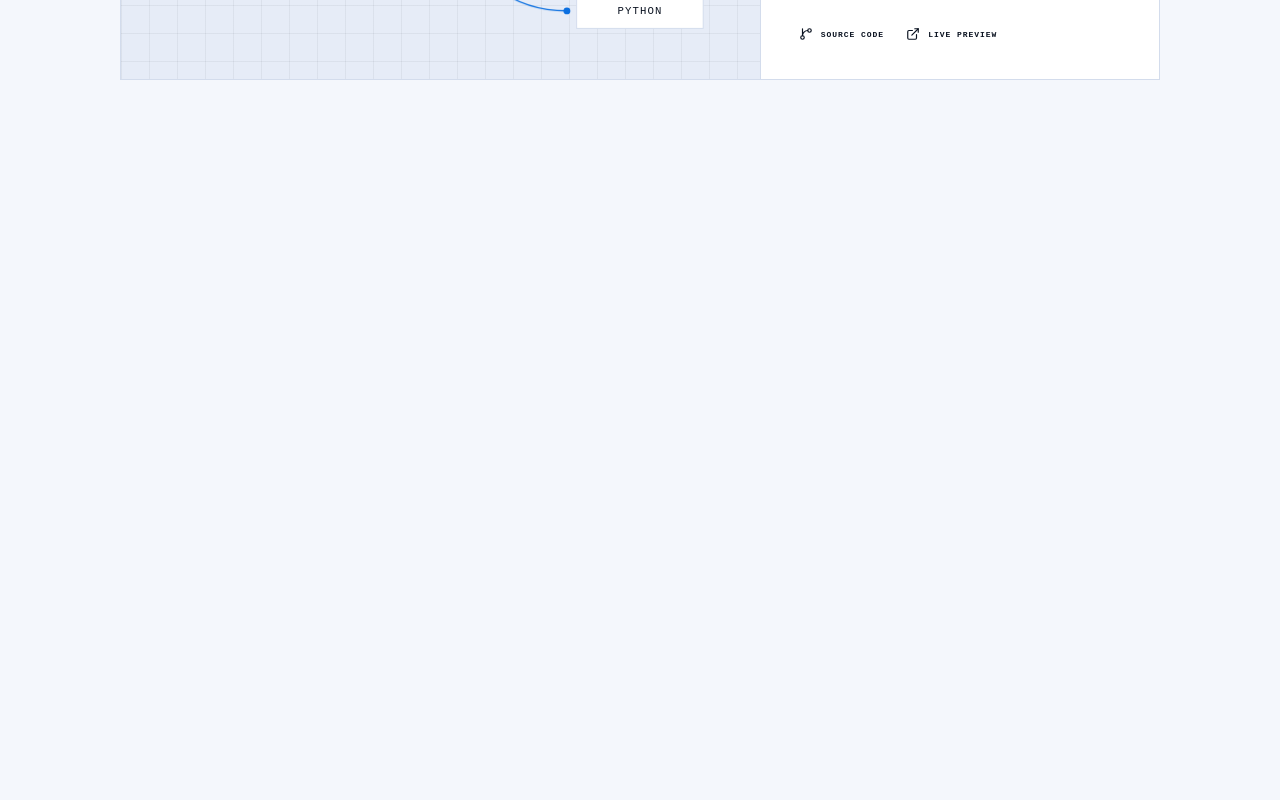
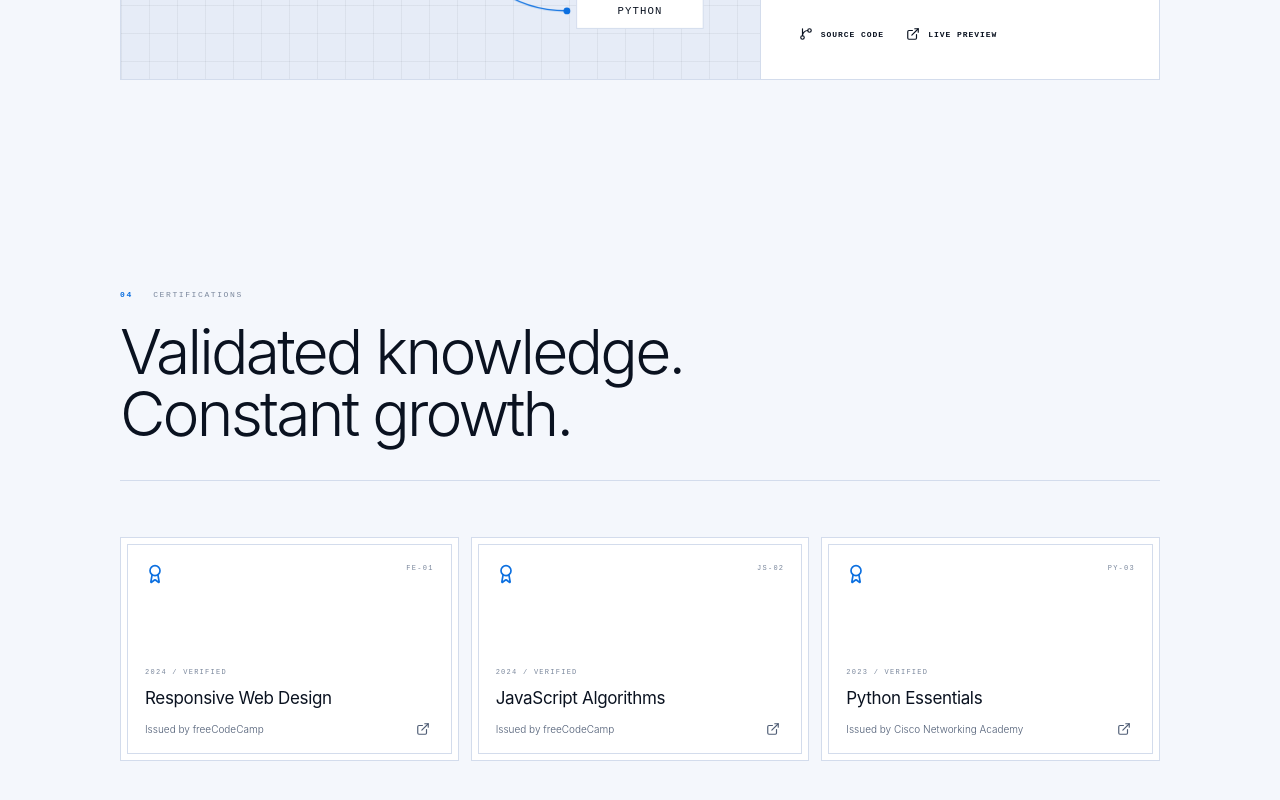
Before and after one commit to AlanGlen07/agre-portfolio, a React (Vite) app in the folder agre-portfolio/: page / in a window 1280 px wide. Shown: the part 3125-3925 px from the top of the page. Before the commit the page ends 3325 px from the top, so only its background shows below. Built offline with nearby package versions, Linux system fonts and the light colour scheme.

Commit message:
added the certificates sections

```diff
--- a/agre-portfolio/src/App.jsx
+++ b/agre-portfolio/src/App.jsx
@@ -3,6 +3,7 @@ import Hero from "./sections/hero/hero";
 import About from "./sections/about/about";
 import Skills from "./sections/skills/skills";
 import Projects from "./sections/projects/projects";
+import Certificates from "./sections/certificates/certificates";
 
 export default function App() {
   return (
@@ -13,7 +14,8 @@ export default function App() {
         <About />
         <Skills />
         <Projects />
-        {/* Next: <Certificates />, <Contact /> */}
+        <Certificates />
+        {/* Next: <Contact /> */}
       </main>
     </>
   );
--- a/agre-portfolio/src/data/certificates.js
+++ b/agre-portfolio/src/data/certificates.js
@@ -0,0 +1,31 @@
+// Put each certificate image in  public/certificates/  and match the file name below.
+// If an image is missing, a placeholder certificate is shown instead.
+export const certificates = [
+  {
+    id: 1,
+    code: "FE-01",
+    year: 2024,
+    title: "Responsive Web Design",
+    issuer: "freeCodeCamp",
+    image: "/certificates/responsive-web-design.png",
+    url: "#",
+  },
+  {
+    id: 2,
+    code: "JS-02",
+    year: 2024,
+    title: "JavaScript Algorithms",
+    issuer: "freeCodeCamp",
+    image: "/certificates/javascript-algorithms.png",
+    url: "#",
+  },
+  {
+    id: 3,
+    code: "PY-03",
+    year: 2023,
+    title: "Python Essentials",
+    issuer: "Cisco Networking Academy",
+    image: "/certificates/python-essentials.png",
+    url: "#",
+  },
+];
--- /dev/null
+++ b/agre-portfolio/src/sections/certificates/certificates.jsx
@@ -0,0 +1,128 @@
+import { useEffect, useState } from "react";
+import { Award, ExternalLink, X } from "lucide-react";
+import { certificates } from "../../data/certificates";
+import "../../style/certificates.css";
+
+export default function Certificates() {
+  const [selected, setSelected] = useState(null);
+  const [broken, setBroken] = useState({}); // ids whose image failed to load
+
+  // Close on Esc and lock page scroll while the viewer is open
+  useEffect(() => {
+    if (!selected) return;
+    const onKey = (e) => e.key === "Escape" && setSelected(null);
+    document.addEventListener("keydown", onKey);
+    const prev = document.body.style.overflow;
+    document.body.style.overflow = "hidden";
+    return () => {
+      document.removeEventListener("keydown", onKey);
+      document.body.style.overflow = prev;
+    };
+  }, [selected]);
+
+  return (
+    <section id="certificates" className="certs">
+      <div className="certs-inner">
+        <header className="certs-head">
+          <p className="certs-label">
+            <b>04</b> Certifications
+          </p>
+          <h2 className="certs-title">
+            Validated knowledge.
+            <br />
+            Constant growth.
+          </h2>
+        </header>
+
+        <ul className="certs-grid">
+          {certificates.map((c) => (
+            <li key={c.id}>
+              <div
+                className="cert-card"
+                role="button"
+                tabIndex={0}
+                aria-label={`View ${c.title} certificate`}
+                onClick={() => setSelected(c)}
+                onKeyDown={(e) => {
+                  if (e.key === "Enter" || e.key === " ") {
+                    e.preventDefault();
+                    setSelected(c);
+                  }
+                }}
+              >
+                <div className="cert-top">
+                  <Award size={20} className="cert-award" />
+                  <span className="cert-code">{c.code}</span>
+                </div>
+
+                <div className="cert-bottom">
+                  <p className="cert-meta">{c.year} / Verified</p>
+                  <h3>{c.title}</h3>
+                  <div className="cert-issuer">
+                    <span>Issued by {c.issuer}</span>
+                    <a
+                      href={c.url}
+                      target="_blank"
+                      rel="noreferrer"
+                      aria-label={`Verify ${c.title}`}
+                      onClick={(e) => e.stopPropagation()}
+                    >
+                      <ExternalLink size={14} />
+                    </a>
+                  </div>
+                </div>
+              </div>
+            </li>
+          ))}
+        </ul>
+      </div>
+
+      {selected && (
+        <div
+          className="lightbox"
+          role="dialog"
+          aria-modal="true"
+          aria-label={selected.title}
+          onClick={() => setSelected(null)}
+        >
+          <div className="lightbox-panel" onClick={(e) => e.stopPropagation()}>
+            <button
+              type="button"
+              className="lightbox-close"
+              aria-label="Close"
+              onClick={() => setSelected(null)}
+              autoFocus
+            >
+              <X size={18} />
+            </button>
+
+            {broken[selected.id] ? (
+              <div className="cert-fallback">
+                <Award size={34} />
+                <p>Certificate of Completion</p>
+                <h4>{selected.title}</h4>
+                <span>{selected.issuer} / {selected.year}</span>
+              </div>
+            ) : (
+              <img
+                src={selected.image}
+                alt={`${selected.title} certificate from ${selected.issuer}`}
+                onError={() => setBroken((b) => ({ ...b, [selected.id]: true }))}
+              />
+            )}
+
+            <div className="lightbox-caption">
+              <div>
+                <strong>{selected.title}</strong>
+                <span>Issued by {selected.issuer} / {selected.year}</span>
+              </div>
+              <a href={selected.url} target="_blank" rel="noreferrer">
+                Verify <ExternalLink size={13} />
+              </a>
+            </div>
+          </div>
+        </div>
+      )}
+    </section>
+  );
+}
--- /dev/null
+++ b/agre-portfolio/src/style/certificates.css
@@ -0,0 +1,115 @@
+.certs { padding: 90px 24px 120px; }
+.certs-inner { max-width: 1040px; margin: 0 auto; }
+
+.certs-head { padding-bottom: 36px; border-bottom: 1px solid var(--border); }
+.certs-label {
+  margin: 0 0 22px;
+  font-family: var(--font-mono); font-size: 8px;
+  letter-spacing: 0.2em; text-transform: uppercase; color: var(--text-dim);
+}
+.certs-label b { color: var(--accent); margin-right: 14px; font-weight: 600; }
+.certs-title {
+  margin: 0;
+  font-size: clamp(2.4rem, 5.4vw, 3.9rem);
+  font-weight: 300; line-height: 0.98; letter-spacing: -0.045em; color: var(--text);
+}
+
+.certs-grid {
+  list-style: none; margin: 56px 0 0; padding: 0;
+  display: grid; grid-template-columns: repeat(3, 1fr); gap: 12px;
+}
+
+/* Card with a double border */
+.cert-card {
+  position: relative; cursor: pointer;
+  display: flex; flex-direction: column; justify-content: space-between;
+  min-height: 224px; padding: 26px 24px 20px;
+  border: 1px solid var(--border); background: var(--bg-elev);
+  transition: transform 0.25s, border-color 0.25s, background 0.25s;
+}
+.cert-card::before {
+  content: ""; position: absolute; inset: 6px; pointer-events: none;
+  border: 1px solid var(--border); transition: border-color 0.25s;
+}
+.cert-card:hover, .cert-card:focus-visible {
+  transform: translateY(-3px);
+  border-color: var(--accent);
+  background: linear-gradient(180deg, var(--bg-elev) 40%, var(--glow));
+}
+.cert-card:hover::before, .cert-card:focus-visible::before { border-color: var(--accent); }
+
+.cert-top { display: flex; justify-content: space-between; align-items: flex-start; }
+.cert-award { color: var(--accent); }
+.cert-code { font-family: var(--font-mono); font-size: 7px; letter-spacing: 0.18em; color: var(--text-dim); }
+
+.cert-meta {
+  margin: 0 0 12px;
+  font-family: var(--font-mono); font-size: 7px;
+  letter-spacing: 0.18em; text-transform: uppercase; color: var(--text-dim);
+}
+.cert-bottom h3 {
+  margin: 0 0 10px; font-size: 17px; font-weight: 400;
+  letter-spacing: -0.02em; color: var(--text);
+}
+.cert-issuer {
+  display: flex; justify-content: space-between; align-items: center;
+  font-size: 10px; font-weight: 300; color: var(--text-muted);
+}
+.cert-issuer a { display: grid; place-items: center; padding: 4px; color: var(--text-muted); transition: color 0.2s; }
+.cert-issuer a:hover { color: var(--accent); }
+
+/* Lightbox */
+.lightbox {
+  position: fixed; inset: 0; z-index: 100;
+  display: grid; place-items: center; padding: 24px;
+  background: rgba(2, 5, 12, 0.82); backdrop-filter: blur(8px);
+  animation: lb-fade 0.2s ease;
+}
+.lightbox-panel {
+  position: relative; width: min(920px, 100%);
+  background: var(--bg-elev); border: 1px solid var(--border);
+  animation: lb-zoom 0.28s cubic-bezier(0.2, 0.8, 0.2, 1);
+}
+.lightbox-panel img {
+  display: block; width: 100%; max-height: calc(100vh - 170px);
+  object-fit: contain; background: var(--frame-bg);
+}
+.lightbox-close {
+  position: absolute; top: 12px; right: 12px; z-index: 1;
+  display: grid; place-items: center; width: 34px; height: 34px;
+  background: var(--bg); border: 1px solid var(--border); color: var(--text);
+  transition: border-color 0.2s, color 0.2s;
+}
+.lightbox-close:hover { border-color: var(--accent); color: var(--accent); }
+
+.lightbox-caption {
+  display: flex; justify-content: space-between; align-items: center; gap: 16px;
+  padding: 16px 20px; border-top: 1px solid var(--border);
+}
+.lightbox-caption strong { display: block; font-size: 15px; font-weight: 500; color: var(--text); }
+.lightbox-caption span { font-size: 11px; font-weight: 300; color: var(--text-muted); }
+.lightbox-caption a {
+  display: inline-flex; align-items: center; gap: 7px;
+  font-family: var(--font-mono); font-size: 9px; font-weight: 700;
+  letter-spacing: 0.14em; text-transform: uppercase; color: var(--accent);
+}
+
+/* Placeholder shown when the image file is missing */
+.cert-fallback {
+  display: flex; flex-direction: column; align-items: center; justify-content: center;
+  gap: 10px; aspect-ratio: 1.414; margin: 18px 18px 0; padding: 24px; text-align: center;
+  border: 3px double var(--accent); background: var(--frame-bg); color: var(--accent);
+}
+.cert-fallback p {
+  margin: 0; font-family: var(--font-mono); font-size: 10px;
+  letter-spacing: 0.24em; text-transform: uppercase; color: var(--text-dim);
+}
+.cert-fallback h4 { margin: 0; font-size: clamp(1.4rem, 3vw, 2.2rem); font-weight: 300; letter-spacing: -0.03em; color: var(--text); }
+.cert-fallback span { font-size: 12px; color: var(--text-muted); }
+
+@keyframes lb-fade { from { opacity: 0; } }
+@keyframes lb-zoom { from { opacity: 0; transform: scale(0.92); } }
+
+@media (max-width: 860px) {
+  .certs-grid { grid-template-columns: 1fr; }
+}
```
